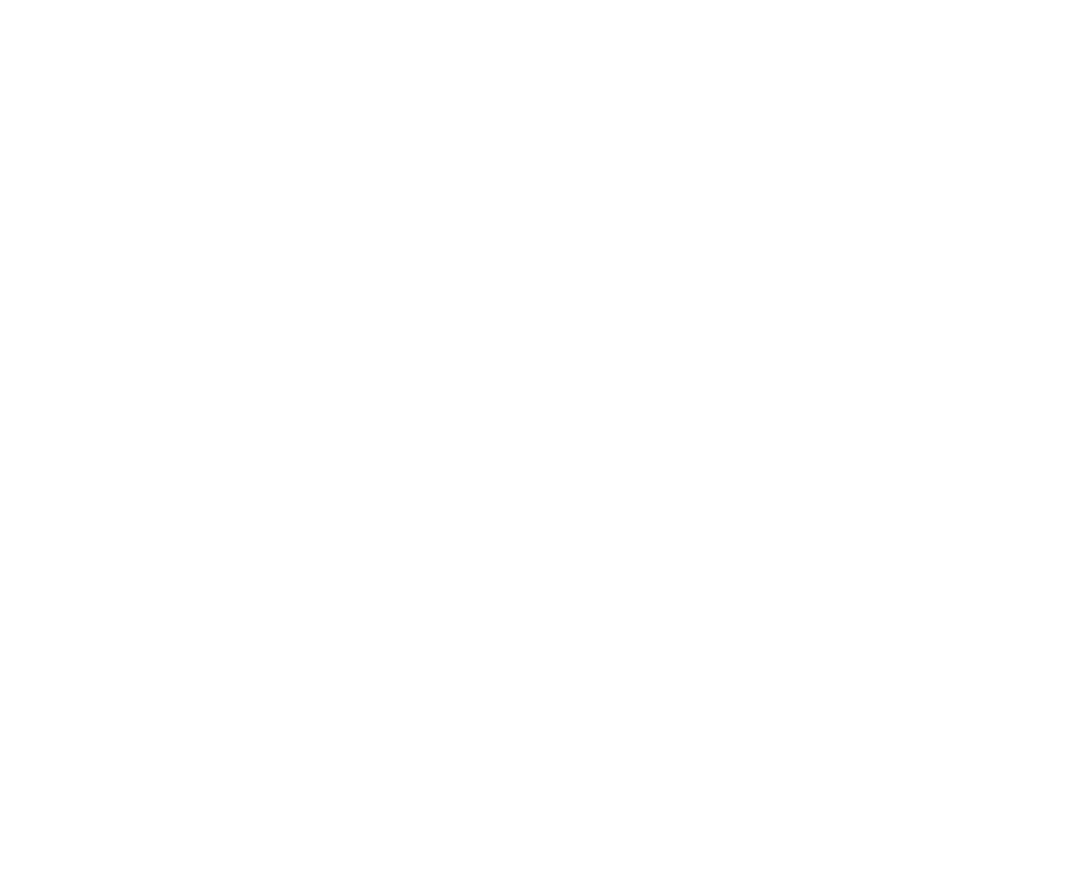
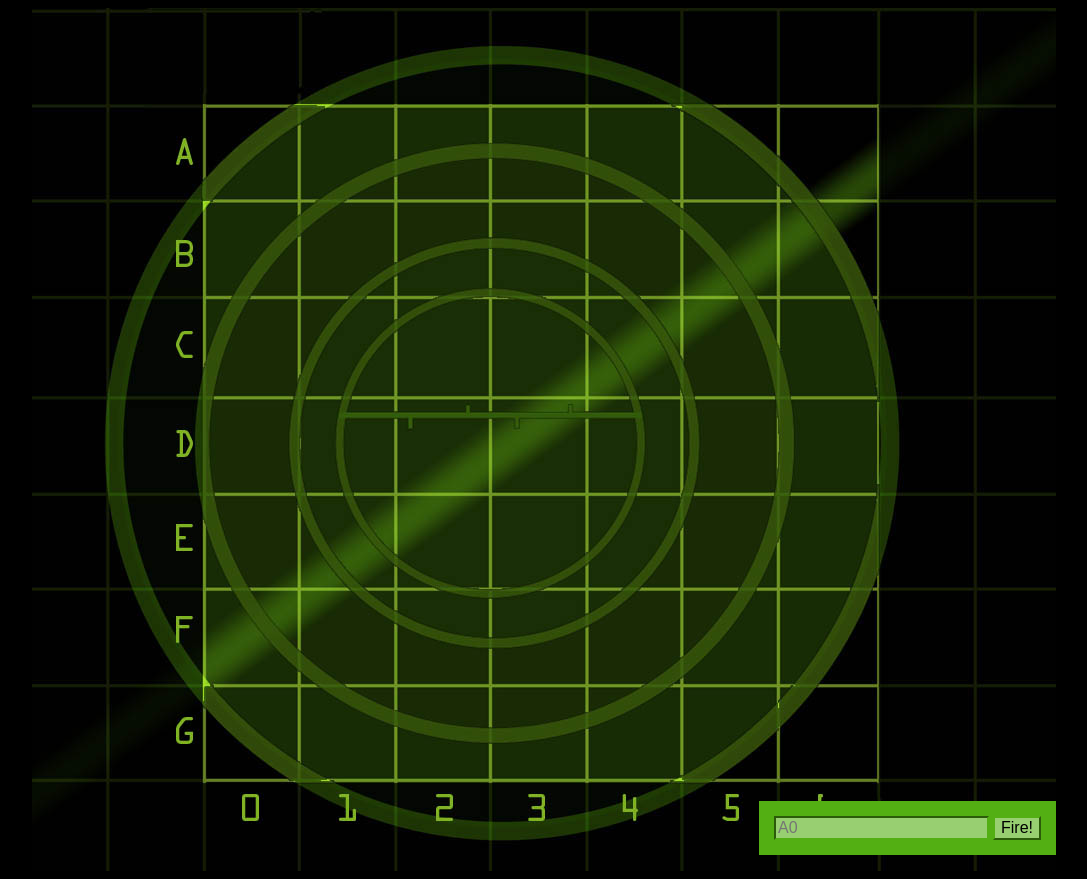
Before and after one commit to Kirigam/SeaBattle, a plain HTML site: page index.html in a window 1280 px wide. Shown: the whole page, without its empty margins (96-1183 px from the left). Before the commit the page ends 800 px from the top, so only its background shows below. Drawn offline with Linux system fonts and the light colour scheme.

Commit message:
Add css and html structure

```diff
--- a/index.html
+++ b/index.html
@@ -6,7 +6,45 @@
     <link rel="stylesheet" href="style.css">
   </head>
   <body>
+    <div id="board">
+      <div id="messageArea"></div>
 
+      <table>
+        <tr>
+          <td id="00"></td><td id="01"></td><td id="02"></td><td id="03"></td>
+          <td id="04"></td><td id="05"></td><td id="06"></td>
+        </tr>
+        <tr>
+          <td id="10"></td><td id="11"></td><td id="12"></td><td id="13"></td>
+          <td id="14"></td><td id="15"></td><td id="16"></td>
+        </tr>
+        <tr>
+          <td id="20"></td><td id="21"></td><td id="22"></td><td id="23"></td>
+          <td id="24"></td><td id="25"></td><td id="26"></td>
+        </tr>
+        <tr>
+          <td id="30"></td><td id="31"></td><td id="32"></td><td id="33"></td>
+          <td id="34"></td><td id="35"></td><td id="36"></td>
+        </tr>
+        <tr>
+          <td id="40"></td><td id="41"></td><td id="42"></td><td id="43"></td>
+          <td id="44"></td><td id="45"></td><td id="46"></td>
+        </tr>
+        <tr>
+          <td id="50"></td><td id="51"></td><td id="52"></td><td id="53"></td>
+          <td id="54"></td><td id="55"></td><td id="56"></td>
+        </tr>
+        <tr>
+          <td id="60"></td><td id="61"></td><td id="62"></td><td id="63"></td>
+          <td id="64"></td><td id="65"></td><td id="66"></td>
+        </tr>
+      </table>
+
+      <form>
+        <input type="text" placeholder="A0" id="guessInput">
+        <input type="button" value="Fire!" id="fireButton">
+      </form>
+    </div>
     <script src="common.js"></script>
   </body>
 </html>
--- a/style.css
+++ b/style.css
@@ -0,0 +1,45 @@
+body {
+    background-color: black;
+}
+
+#board {
+  position: relative;
+  width: 1024px;
+  height: 863px;
+  margin: auto;
+  background: url("img/board.jpg") no-repeat;
+}
+
+#messageArea {
+  position: absolute;
+  top: 0px;
+  left: 0px;
+  color: rgb(83, 175, 19);
+}
+
+table {
+  position: absolute;
+  left: 173px;
+  top: 98px;
+  border-spacing: 0px;
+}
+
+td {
+  width: 94px;
+  height: 94px;
+}
+
+form {
+  position: absolute;
+  bottom: 0px;
+  right: 0px;
+  padding: 15px;
+  padding-bottom: 15px;
+  background-color: rgb(83, 175, 19);
+}
+
+input {
+  background-color:  rgb(152, 207, 113);
+  border-color: rgb(83, 175, 19);
+  font-size: 1em;
+}
```
